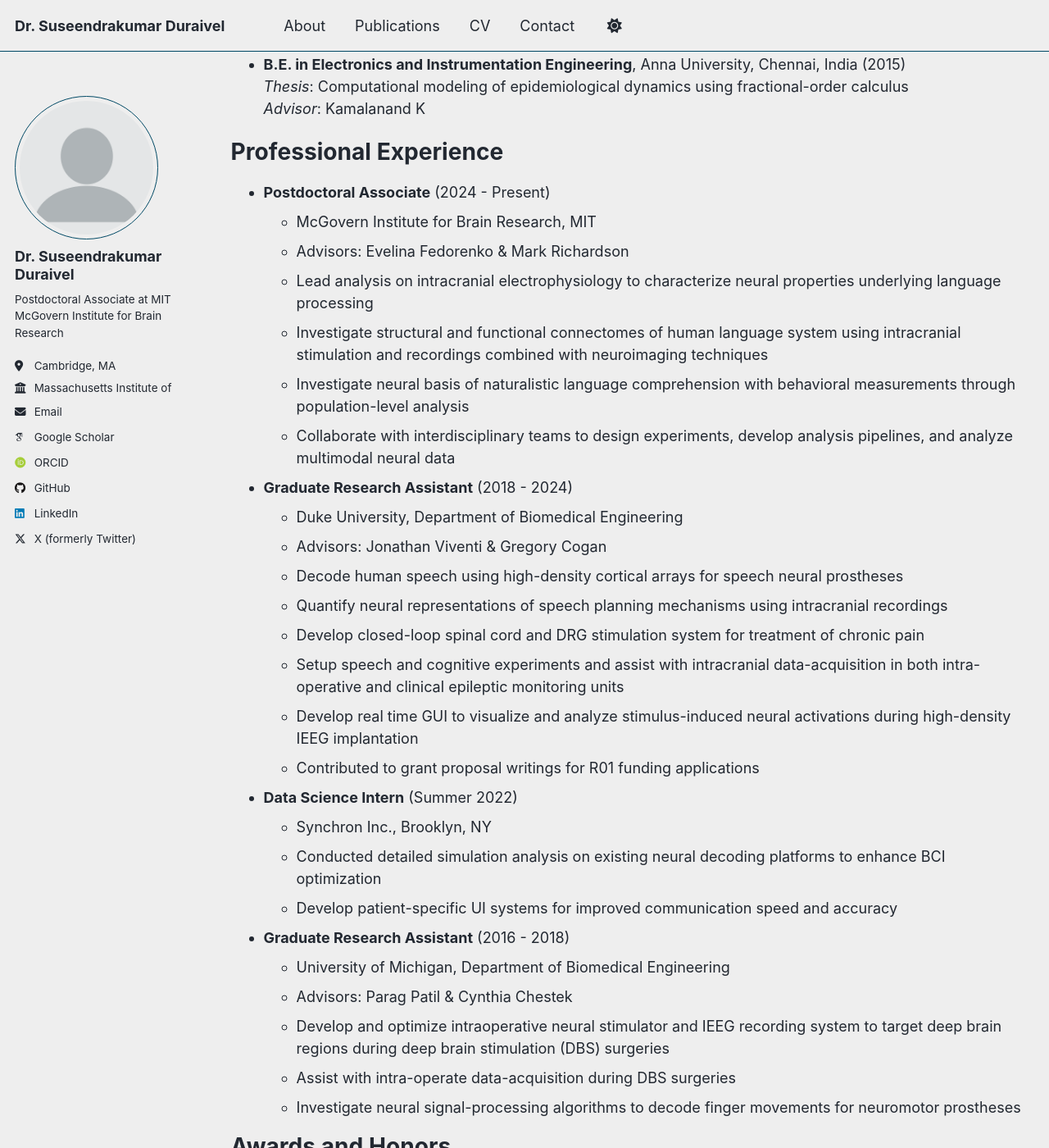
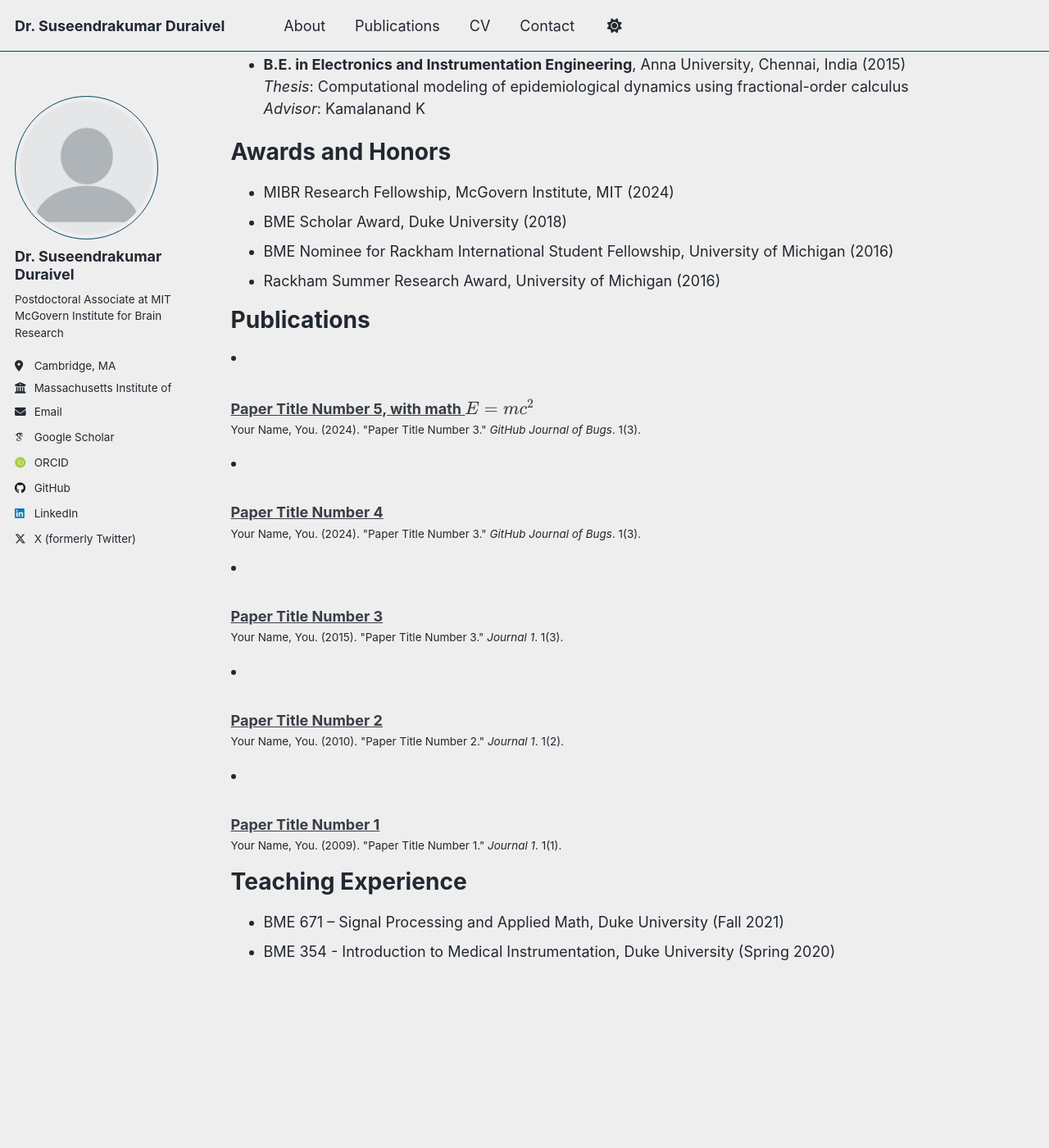
Before and after one commit to sduraivel30/sduraivel30.github.io, a Jekyll site: the page built from _pages/cv.md, in a window 1280 px wide and 1400 px high, scrolled down 391 px. Shown: the whole window at 82% size. Built offline with Jekyll 4.4.1, drawn with Linux system fonts in a browser that asks for light colours; some web fonts are replaced; a script that is not in the unit is left out; some of the changed text lies outside the part shown.

Commit message:
Revise CV by removing sections
Removed detailed professional experience, teaching experience, leadership roles, and technical skills sections from CV.

```diff
--- a/_pages/cv.md
+++ b/_pages/cv.md
@@ -25,38 +25,6 @@ Education
   *Thesis*: Computational modeling of epidemiological dynamics using fractional-order calculus
   *Advisor*: Kamalanand K
 
-Professional Experience
-=======================
-
-* **Postdoctoral Associate** (2024 - Present)
-  * McGovern Institute for Brain Research, MIT
-  * Advisors: Evelina Fedorenko & Mark Richardson
-  * Lead analysis on intracranial electrophysiology to characterize neural properties underlying language processing
-  * Investigate structural and functional connectomes of human language system using intracranial stimulation and recordings combined with neuroimaging techniques
-  * Investigate neural basis of naturalistic language comprehension with behavioral measurements through population-level analysis
-  * Collaborate with interdisciplinary teams to design experiments, develop analysis pipelines, and analyze multimodal neural data
-
-* **Graduate Research Assistant** (2018 - 2024)
-  * Duke University, Department of Biomedical Engineering
-  * Advisors: Jonathan Viventi & Gregory Cogan
-  * Decode human speech using high-density cortical arrays for speech neural prostheses
-  * Quantify neural representations of speech planning mechanisms using intracranial recordings
-  * Develop closed-loop spinal cord and DRG stimulation system for treatment of chronic pain
-  * Setup speech and cognitive experiments and assist with intracranial data-acquisition in both intra-operative and clinical epileptic monitoring units
-  * Develop real time GUI to visualize and analyze stimulus-induced neural activations during high-density IEEG implantation
-  * Contributed to grant proposal writings for R01 funding applications
-
-* **Data Science Intern** (Summer 2022)
-  * Synchron Inc., Brooklyn, NY
-  * Conducted detailed simulation analysis on existing neural decoding platforms to enhance BCI optimization
-  * Develop patient-specific UI systems for improved communication speed and accuracy
-
-* **Graduate Research Assistant** (2016 - 2018)
-  * University of Michigan, Department of Biomedical Engineering
-  * Advisors: Parag Patil & Cynthia Chestek
-  * Develop and optimize intraoperative neural stimulator and IEEG recording system to target deep brain regions during deep brain stimulation (DBS) surgeries
-  * Assist with intra-operate data-acquisition during DBS surgeries
-  * Investigate neural signal-processing algorithms to decode finger movements for neuromotor prostheses
 
 Awards and Honors
 ==================
@@ -73,39 +41,5 @@ Publications
 
 Teaching Experience
 ===================
-* **Graduate Teaching Assistant** (Fall 2021)
-  * BME 671 – Signal Processing and Applied Math, Duke University
-  * Develop course materials on biomedical signal analysis & image-processing models for 40 graduate students
-  * Manage MATLAB sessions for graduate students
-  * Prepare quizzes and discussion topics
-
-* **Graduate Teaching Assistant** (Spring 2020)
-  * BME 354 - Introduction to Medical Instrumentation, Duke University
-  * Manage instrumentation lab sessions for 25 undergraduate senior students and held weekly office hours
-  * Grade weekly lab reports and proctored exams
-
-Leadership and Service
-======================
-* **Treasurer** - Duke Science Policy, Advocacy, Communication, and Ethics (2023 - 2024)
-  * Raise funding for organization from student government bodies – increased budget by 50%
-  * Organize events and seminars on drafting policy briefs relevant to STEM disciplines
-
-* **Representative** - Duke Engineering Graduate Ambassador (2023 - 2024)
-  * Mentoring 3 graduate program applicants for PhD application programs into STEM disciplines
-
-* **Treasurer** - Buddhist Meditation Club at Duke (2022 - 2023)
-
-* **Representative** - Duke University Neuroscience Experience (2021 - 2022)
-
-* **Treasurer & Co-founder** - Graduate Rackham International, University of Michigan (2016)
-  * Draft student constitution for the university sponsored student government organization
-  * Organized social and networking events to promote connections among international graduate students
-
-Technical Skills
-=================
-* **Neural Signal Processing**: Statistical signal processing, high-density ECoG, micro-ECoG
-* **Machine Learning**: Neural decoding (ML & DL), deep learning frameworks
-* **Neuroimaging**: fMRI, EEG, signal processing algorithms
-* **Programming Languages**: Python, MATLAB, LabVIEW, C++
-* **Experimental Techniques**: Intracranial recordings, brain-computer interfaces
-* **Research Areas**: Cognitive & Computational Neuroscience, Speech & Language Processing
+  * BME 671 – Signal Processing and Applied Math, Duke University (Fall 2021)
+  * BME 354 - Introduction to Medical Instrumentation, Duke University (Spring 2020)
```
